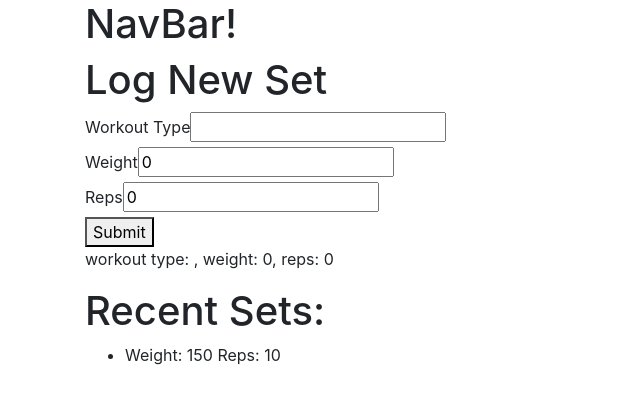
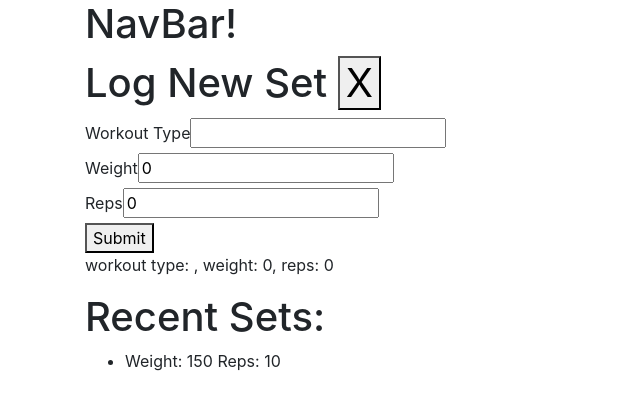
Before and after one commit to JustiP3/LiftStats, a React (Create React App) app in the folder liftstats-frontend/: page /dashboard in a window 1280 px wide. Both pictures are taken after a click on the button "Log New Set". Shown: the top 408 px of the page, without its empty margins (0-640 px from the left). Built offline with nearby package versions, Linux system fonts and the light colour scheme; no server answers.

Commit message:
add x button and eventhandler to hide logsetform

```diff
--- a/liftstats-frontend/src/components/LogSetForm.js
+++ b/liftstats-frontend/src/components/LogSetForm.js
@@ -20,7 +20,7 @@ export default class LogSetForm extends Component {
 
         return(
             <div>
-                <h1>Log New Set</h1>
+                <h1>Log New Set   <button onClick={this.props.handleCloseForm}>X</button></h1>
             <form onSubmit={handleSubmit} >
                 <label>Workout Type</label>
                 <input type="text" value={this.state.workoutType} onChange={handleChange} name="workoutType" /><br />
--- a/liftstats-frontend/src/containers/Dashboard.js
+++ b/liftstats-frontend/src/containers/Dashboard.js
@@ -25,13 +25,17 @@ class Dashboard extends Component {
 
     }
 
+    handleCloseForm = () => {
+        this.setState({...this.state, showLogSetForm: false})
+    }
+
     render() {
 
         if (this.state.showLogSetForm === true) {
             return(
                 <div className="container">
                     <NavBar />
-                    <LogSetForm logSet={this.props.logSet} />
+                    <LogSetForm logSet={this.props.logSet} handleCloseForm={this.handleCloseForm} />
                     <RecentSetsFeed recentWorkouts={this.state.recentWorkouts} />
                 </div>
             )
```
Also changed, not shown: 1 other file (tests, documents, lock files or other folders).
